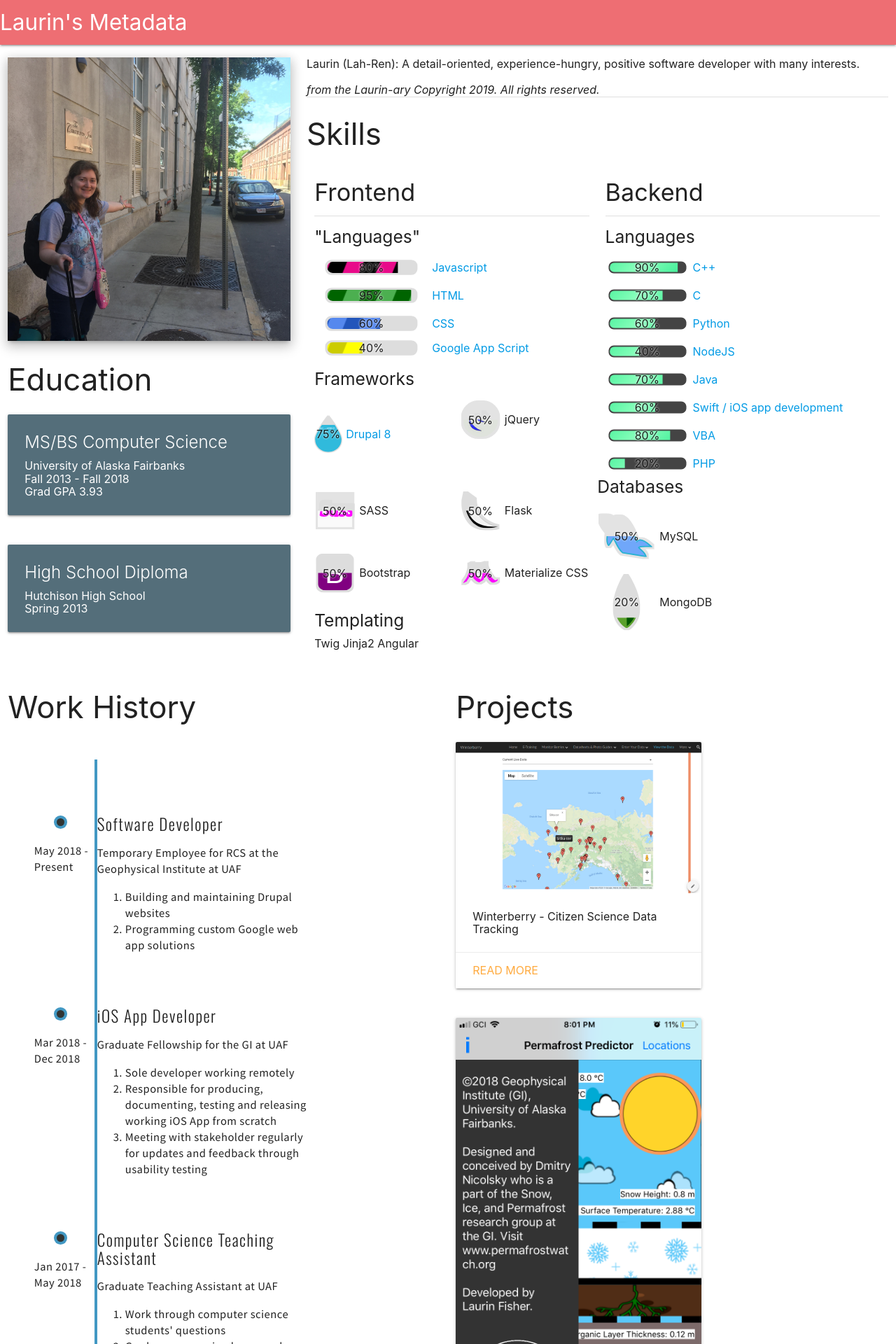
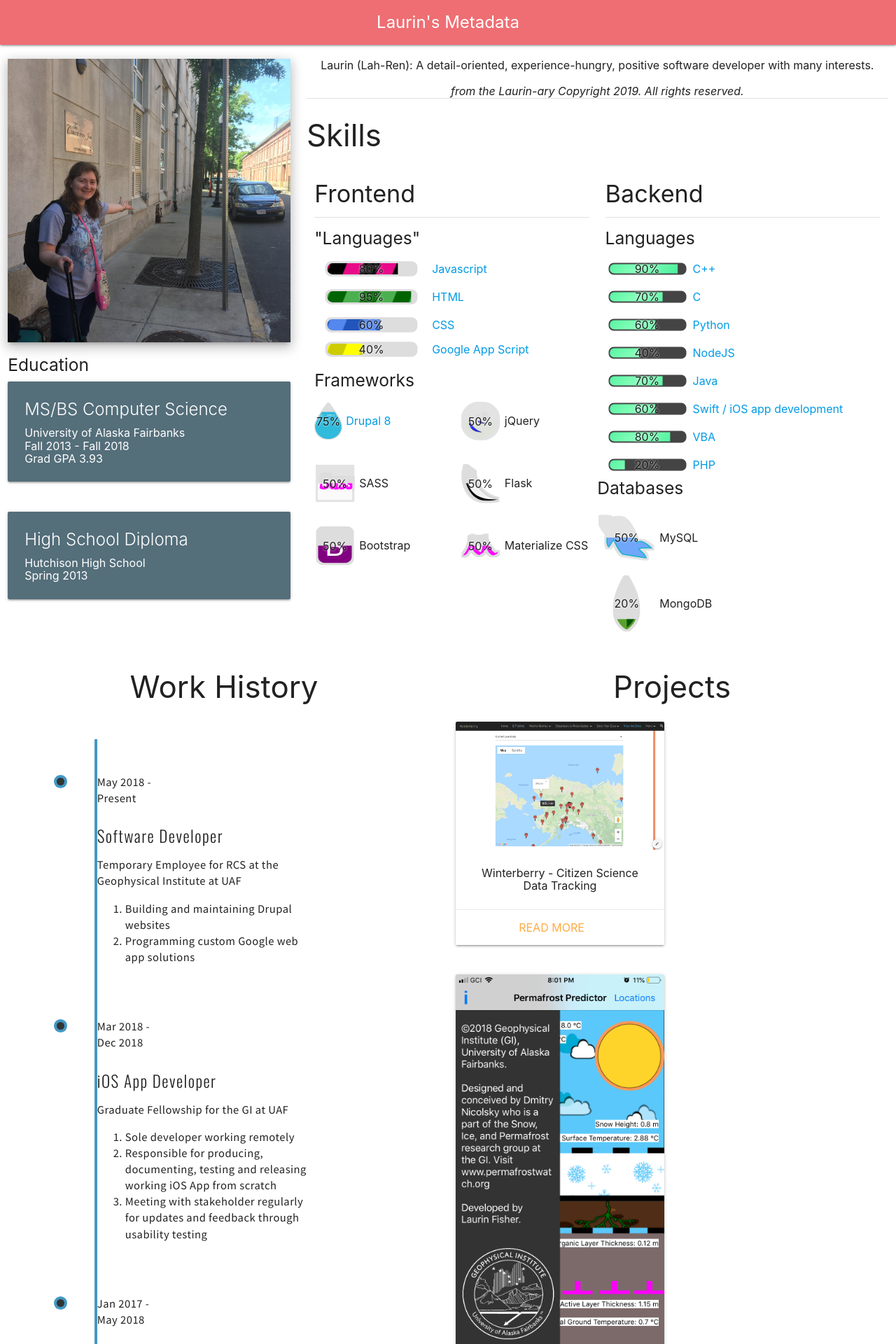
Before and after one commit to Dev-Laurin/portfolioWebsite, a Flask app: page / in a window 1280 px wide. Shown: the top 1920 px of the page at 70% size. Run offline with Flask 2, Linux system fonts and the light colour scheme; some libraries are stand-ins or nearby versions.

Commit message:
Fixed alot of the mobile issues.

```diff
--- a/static/css/main.css
+++ b/static/css/main.css
@@ -16,7 +16,7 @@ img {
 
 .loading-images {
 	width: 40px !important;
-	height: 100px !important;
+	height: 59px !important;
 }
 
 .flex-parent {
@@ -50,10 +50,14 @@ img {
 }
 
 .date {
-	position: absolute;
+	/*position: absolute;*/
 	display: block;
 	left: -90px !important;
 	top: 40px !important;
 	word-wrap: normal;
 	max-width: 30%;
 }
+
+.word-break {
+	word-wrap: break-word;
+}
--- a/templates/index.html
+++ b/templates/index.html
@@ -18,11 +18,16 @@
 	<link rel="stylesheet" href="https://cdnjs.cloudflare.com/ajax/libs/normalize/5.0.0/normalize.min.css">
 </head>
 <body>
-  <header>
+	<header>
   	<!-- Navigation Bar -->
 		<nav>
 			<div class="nav-wrapper">
-			  <a href="/" class="brand-logo">Laurin's Metadata</a>
+			<center>
+			  <a href="/" style="font-size: 24px;">Laurin's Metadata</a>
+			 </center>
+			  <ul id="nav-mobile" class="right hide-on-med-and-down">
+
+			  </ul>
 			</div>
 		</nav>
   </header>
@@ -31,14 +36,14 @@
     <br>
     <div>
 	  	<div class="row">
-	  		<div class="col s4">
+	  		<div class="col l4 m3 s12">
 	  			<img class="responsive-img z-depth-3" src="../static/images/laurin_boston.jpg">
-	  			<h3>Education</h3>
 	  			<div class="row">
 				    <div class="col s12">
+				      <h5 class="word-break">Education</h5>
 				      <div class="card blue-grey darken-1">
 				        <div class="card-content white-text">
-				          <span class="card-title">MS/BS Computer Science</span>
+				          <span class="card-title word-break" >MS/BS Computer Science</span>
 				          <p>University of Alaska Fairbanks</p>
 				          <p>Fall 2013 - Fall 2018</p>
 				          <p>Grad GPA 3.93</p>
@@ -58,11 +63,13 @@
 				    </div>
 				  </div>
 	  		</div>
-	  		<div class="col s8">
+	  		<div class="col l8 m9 s12">
+	  			<center>
 					Laurin (Lah-Ren): A detail-oriented, experience-hungry, positive software developer with many interests.
 					<br><br>
 					<i>from the Laurin-ary Copyright 2019. All rights reserved.</i>
 					<div class="divider"></div>
+				</center>
 
 					<h3> Skills </h3>
 					<div class="col m6">
@@ -100,16 +107,16 @@
 
 						<h5> Frameworks </h5>
 						<div class="row">
-							<div class="col s6">
+							<div class="col l6 s12">
 								<div class="flex-parent">
-									<div class="flex-item-left ldBar label-center loading-images" data-value="75" data-type="fill" data-path="m 158.30303,967.54875 c 0,39.59355 -33.77827,71.69045 -75.445863,71.69045 -41.667606,0 -75.4458706,-32.0969 -75.4458706,-71.69045 0,-39.59355 75.4458706,-134.41959 75.4458706,-134.41959 0,0 75.445863,94.82605 75.445863,134.41959 z" data-fill="data:ldbar/res,bubble(#30badc,#fff,20,1)" >
+									<div class="flex-item-left ldBar label-center loading-images" data-value="75" data-type="fill" data-path="m 158.30303,967.54875 c 0,39.59355 -33.77827,71.69045 -75.445863,71.69045 -41.667606,0 -75.4458706,-32.0969 -75.4458706,-71.69045 0,-39.59355 75.4458706,-134.41959 75.4458706,-134.41959 0,0 75.445863,94.82605 75.445863,134.41959 z" data-fill="data:ldbar/res,bubble(#30badc,#fff,20,1)" data-img-size="50,50" >
 									</div>
 									<div>
 										<a class="modal-trigger" href="#drupalModal">Drupal 8</a>
 									</div>
 								</div>
 							</div>
-							<div class="col s6">
+							<div class="col l6 s12">
 								<div class="flex-parent">
 									<div class="flex-item-left ldBar label-center" data-type="fill" data-img="../static/images/jquery.svg" data-value="50" data-img-size="50,50" ></div>
 									<div>jQuery</div>
@@ -117,13 +124,13 @@
 							</div>
 						</div>
 						<div class="row">
-							<div class="col s6">
+							<div class="col l6 s12">
 								<div class="flex-parent">
 									<div class="flex-item-left ldBar label-center" data-type="fill" data-img="../static/images/sass.svg" data-value="50" data-img-size="50,50" ></div>
 									<div>SASS</div>
 								</div>
 							</div>
-							<div class="col s6">
+							<div class="col l6 s12">
 								<div class="flex-parent">
 									<div class="flex-item-left ldBar label-center" data-type="fill" data-img="../static/images/flask.svg" data-value="50" data-img-size="50,50" ></div>
 									<div>Flask</div>
@@ -132,24 +139,19 @@
 						</div>
 
 						<div class="row">
-							<div class="col s6">
+							<div class="col l6 s12">
 								<div class="flex-parent">
 									<div class="flex-item-left ldBar label-center" data-type="fill" data-img="../static/images/bootstrap.svg" data-value="50" data-img-size="50,50" ></div>
 									<div>Bootstrap</div>
 								</div>
 							</div>
-							<div class="col s6">
+							<div class="col l6 s12">
 								<div class="flex-parent">
 									<div class="flex-item-left ldBar label-center" data-type="fill" data-img="../static/images/materialize.svg" data-value="50" data-img-size="50,50" ></div>
 									<div>Materialize CSS</div>
 								</div>
 							</div>
 						</div>
-
-						<h5>Templating</h5>
-						Twig
-						Jinja2
-						Angular
 					</div>
 
 					<div class="col m6">
@@ -225,8 +227,10 @@
 				</div>
 	  	</div>
 
+
   		<div class="row">
   			<div class="col s12 l6">
+  				<center>
   				<h3>Work History</h3>
   				<div id="content">
 					  <ul class="timeline">
@@ -281,11 +285,13 @@
 					    </li>
 					  </ul>
 					</div>
+				</center>
   			</div>
   			<div class="col s12 l6">
+  				<center>
   				<h3>Projects</h3>
 				  <div class="row">
-				    <div class="col s12 m7">
+				    <div class="col s12 m6">
 				      <div class="card">
 				        <div class="card-image">
 				          <img src="../static/images/portfolioImages/winterberry_map.png">
@@ -302,7 +308,7 @@
 				  </div>
 
           <div class="row">
-				    <div class="col s12 m7">
+				    <div class="col s12 m6">
 				      <div class="card">
 				        <div class="card-image">
 				          <img src="../static/images/portfolioImages/IMG-3515.PNG">
@@ -319,7 +325,7 @@
 				  </div>
 
 				  <div class="row">
-				    <div class="col s12 m7">
+				    <div class="col s12 m6">
 				      <div class="card">
 				        <div class="card-image">
 				          <img src="../static/images/portfolioImages/geophysical.png">
@@ -336,7 +342,7 @@
 				  </div>
 
 				  <div class="row">
-				    <div class="col s12 m7">
+				    <div class="col s12 m6">
 				      <div class="card">
 				        <div class="card-content">
 				          <p>Programmed Workplace Timeclock - VBA</p>
@@ -347,6 +353,7 @@
 				      </div>
 				    </div>
 				  </div>
+				</center>
   			</div>
   		</div>
 				</div>
```
